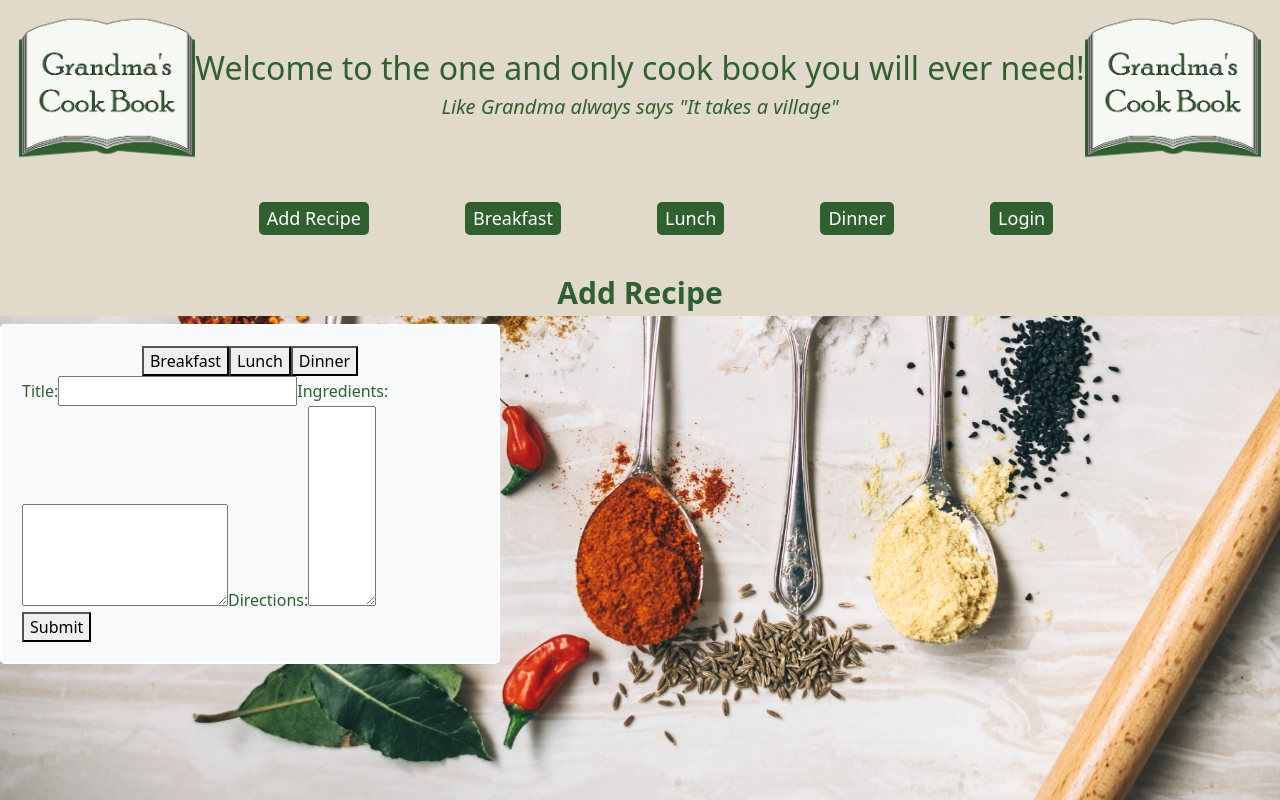
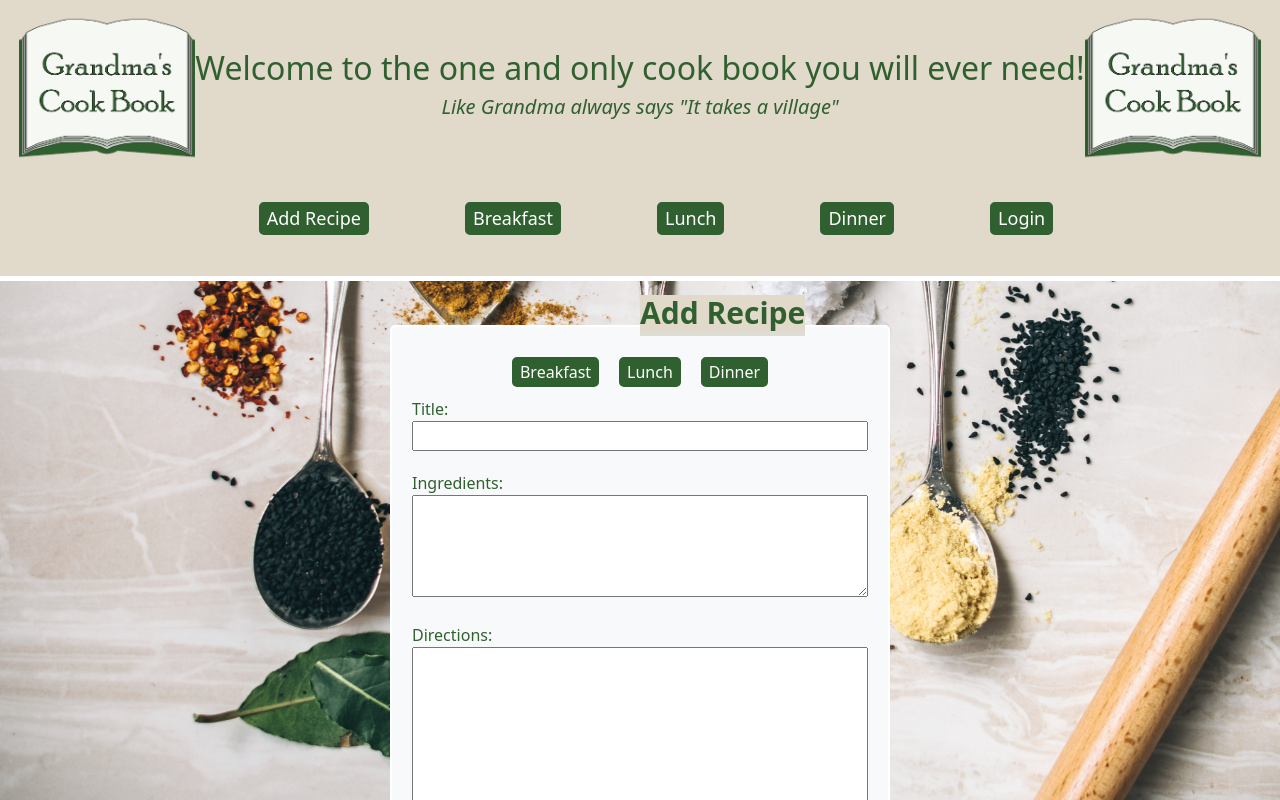
Before and after one commit to wmskillas/Grandmas-Cook-Book, a React (Create React App) app in the folder client/: page / in a window 1280 px wide. Shown: the top 800 px of the page. Built offline with nearby package versions, Linux system fonts and the light colour scheme; a web font is replaced by a local one.

Commit message:
updated css

```diff
--- a/client/src/index.css
+++ b/client/src/index.css
@@ -53,10 +53,8 @@ h1 {
   margin-top: -30px;
 
   border-bottom: solid 5px #e1d9ca;
-  /* position: absolute;
+  position: absolute;
 left: 50%;
-
-transform:
   border-bottom: solid 5px rgb(221, 221, 212);
 
 }
@@ -99,8 +97,8 @@ transform:
   border: solid 2px var(--green);
   border-radius: 5px;
   margin: 10px;
-  /* transition-duration: 0.4s;
-  -webkit-transition-duration: 0.4s; */
+  transition-duration: 0.4s;
+  -webkit-transition-duration: 0.4s;
 }
 #addrecipe button:hover {
   background-color: lightgrey;
```
